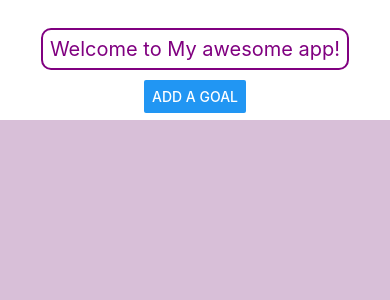
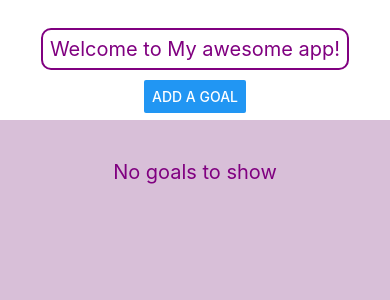
Before and after one commit to lizihao159/CS5520_project, a React Native app: screen / in a window 390 px wide. Shown: the top 300 px of the page. Built offline with nearby package versions, Linux system fonts and the light colour scheme.

Commit message:
add a text at the top of the bottom section to show no goals to show if there is no goal was added

```diff
--- a/App.js
+++ b/App.js
@@ -1,5 +1,5 @@
 import { StatusBar } from 'expo-status-bar';
-import { SafeAreaView, StyleSheet, View, Button, FlatList } from 'react-native';
+import { SafeAreaView, StyleSheet, View, Button, FlatList, Text } from 'react-native';
 import Header from './components/Header';
 import { useState } from 'react';
 import Input from './components/Input';
@@ -12,8 +12,8 @@ export default function App() {
 
   // Callback function to add a new goal
   const handleInputData = (text) => {
-    const newGoal = { text: text, id: Math.random()}; // Create new goal object with random id
-    setGoals((currentGoals) => {return[...currentGoals, newGoal]}); // Add new goal to the list using spread operator
+    const newGoal = { text: text, id: Math.random() }; // Create new goal object with random id
+    setGoals((currentGoals) => {return [...currentGoals, newGoal]}); // Add new goal to the list using spread operator
     setModalVisible(false); // Hide modal
   };
 
@@ -44,9 +44,14 @@ export default function App() {
         renderItem={({ item }) => (
           <GoalItem goal={item} onDelete={handleDeleteGoal} /> // Pass the onDelete callback
         )}
-        keyExtractor={(item) => item.id} // Unique key for each item
+        keyExtractor={(item) => item.id.toString()} // Unique key for each item
         showsVerticalScrollIndicator={true} // Show vertical scroll indicator
         contentContainerStyle={styles.scrollContentContainer} // Style for the content inside the FlatList
+        ListEmptyComponent={() => (
+          <View style={styles.noGoalsContainer}>
+            <Text style={styles.noGoalsText}>No goals to show</Text>
+          </View>
+        )} // Component to render when list is empty
       />
 
       {/* Pass the modal visibility and the callback function */}
@@ -77,4 +82,13 @@ const styles = StyleSheet.create({
     alignItems: 'center',
     paddingVertical: 20, // Space between the goals and the edges
   },
+  noGoalsContainer: {
+    alignItems: 'center',
+    padding: 20,
+  },
+  noGoalsText: {
+    fontSize: 20,
+    color: '#800080', // Dark purple text
+    textAlign: 'center',
+  },
 });
```
